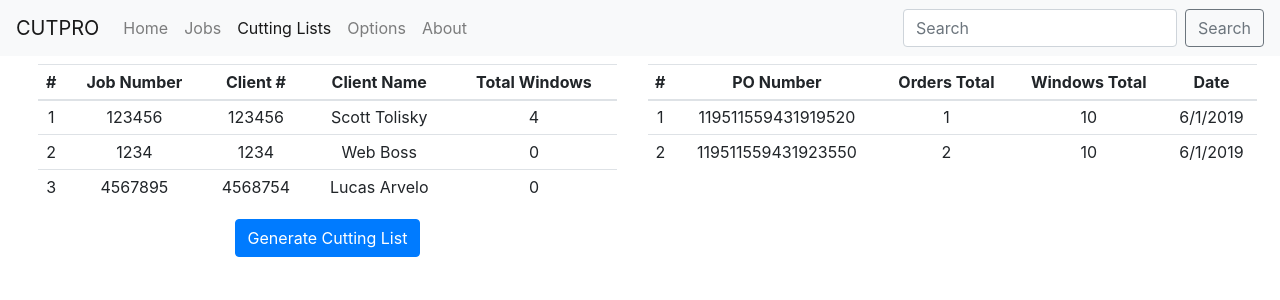
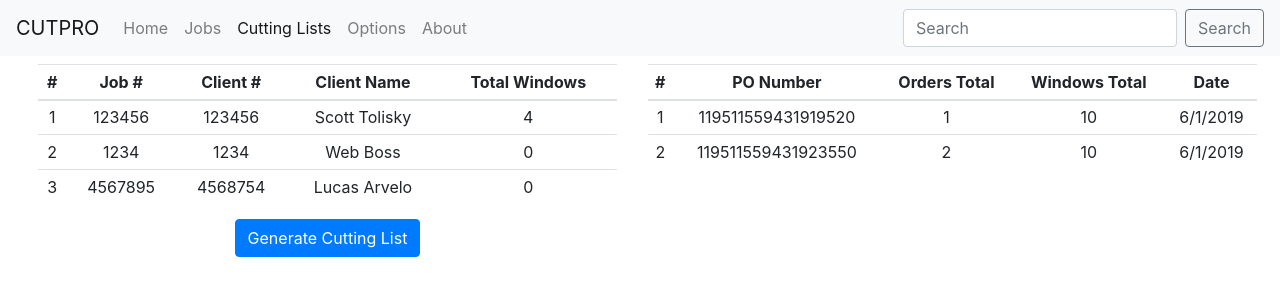
Before and after one commit to lucasarvelo/cutpro-frontend, a React (Create React App) app: page /cuttinglist in a window 1280 px wide. Shown: the top 300 px of the page. Built offline with nearby package versions, Linux system fonts and the light colour scheme.

Commit message:
Added Job Selection Component

```diff
--- a/src/components/JobsSelection/JobsSelection.jsx
+++ b/src/components/JobsSelection/JobsSelection.jsx
@@ -75,7 +75,7 @@
           <thead>
             <tr>
               <th scope="col">#</th>
-              <th scope="col">Job Number</th>
+              <th scope="col">Job #</th>
               <th scope="col">Client #</th>
               <th scope="col">Client Name</th>
               <th scope="col">Total Windows</th>
```
